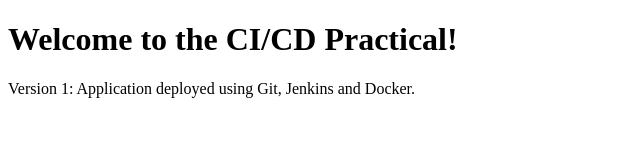
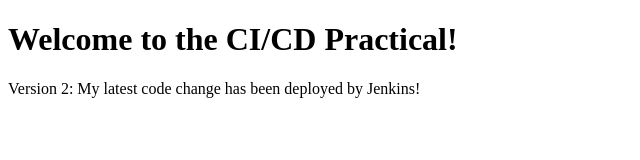
Before and after one commit to kumkumkmt2008/bca-cicd-demo, a plain HTML site: page index.html in a window 1280 px wide. Shown: the full height of the page, 0-640 px from the left. Drawn offline with Linux system fonts and the light colour scheme.

Commit message:
Update application to version 2

```diff
--- a/index.html
+++ b/index.html
@@ -6,6 +6,6 @@
 </head>
 <body>
     <h1>Welcome to the CI/CD Practical!</h1>
-    <p>Version 1: Application deployed using Git, Jenkins and Docker.</p>
+    <p>Version 2: My latest code change has been deployed by Jenkins!</p>
 </body>
 </html>
```
